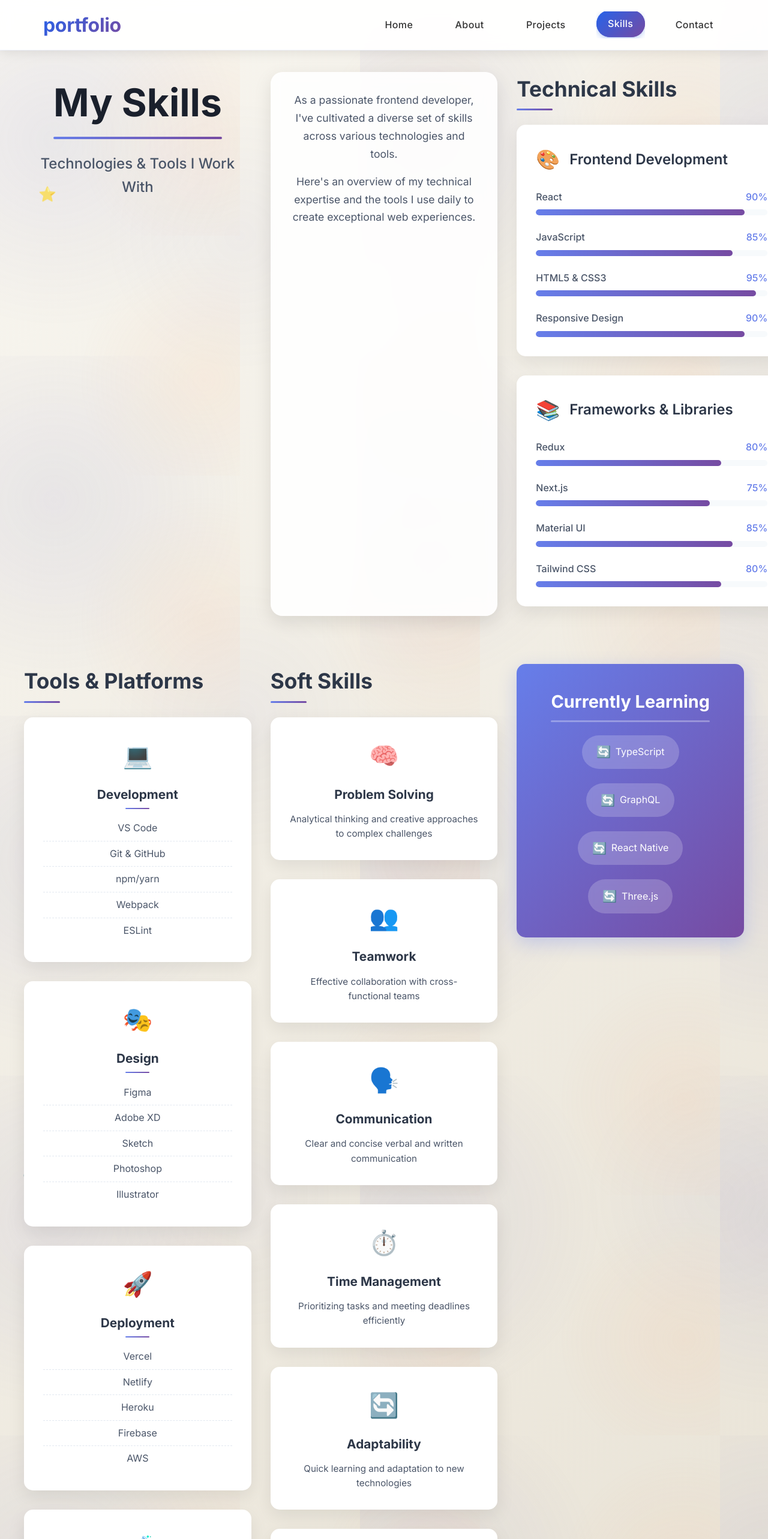
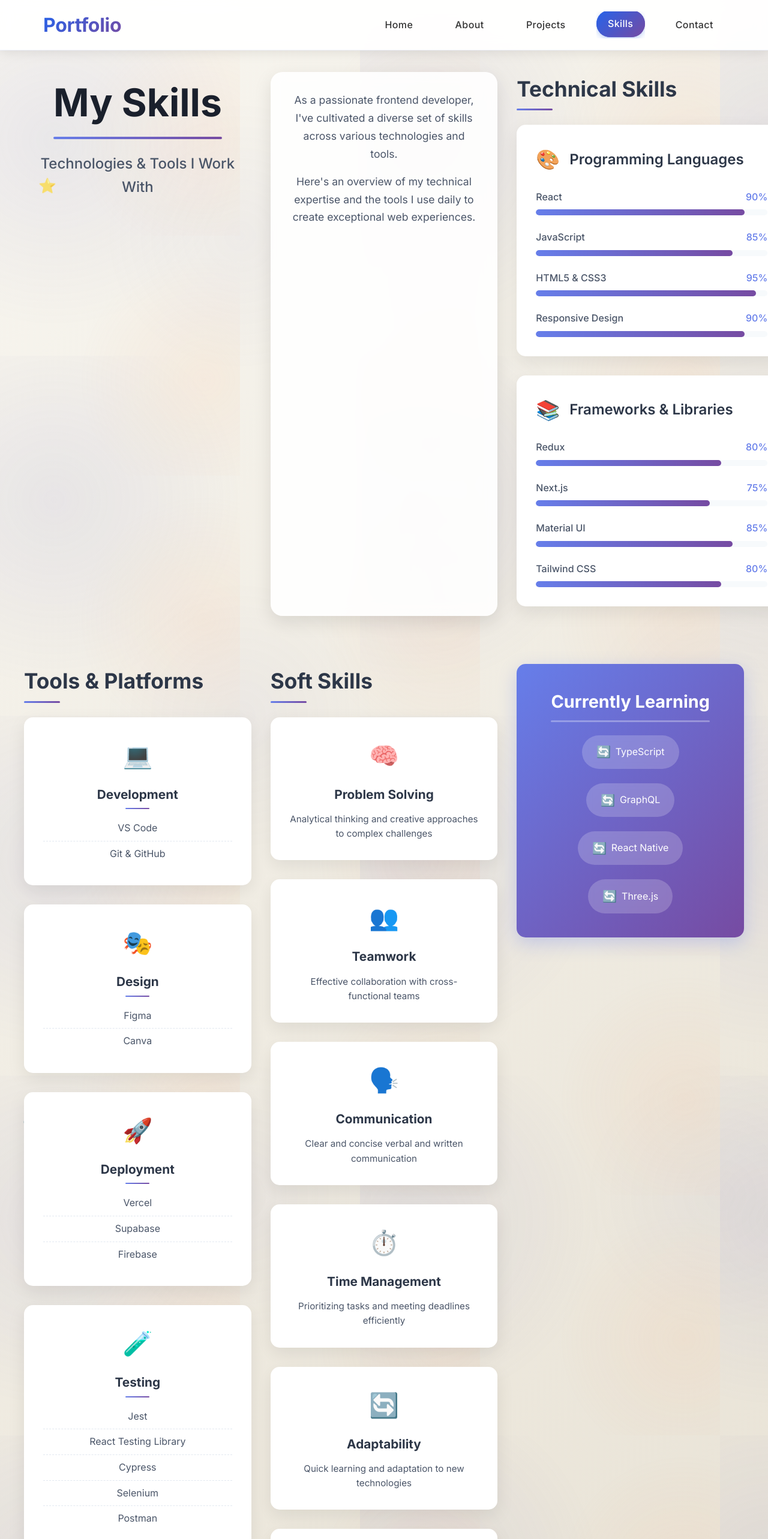
Before and after one commit to keval15-ui/Portfolio, a React (Create React App) app in the folder frontend/: page /skills in a window 1280 px wide. Shown: the top 2566 px of the page at 60% size. Built offline with nearby package versions, Linux system fonts and the light colour scheme.

Commit message:
small changes

```diff
--- a/frontend/package.json
+++ b/frontend/package.json
@@ -10,6 +10,7 @@
     "@testing-library/user-event": "^13.5.0",
     "react": "^19.1.1",
     "react-dom": "^19.1.1",
+    "react-icons": "^5.5.0",
     "react-router-dom": "^7.7.1",
     "react-scripts": "5.0.1",
     "web-vitals": "^2.1.4"
--- a/frontend/src/components/contact.jsx
+++ b/frontend/src/components/contact.jsx
@@ -1,5 +1,6 @@
 import React, { useState, useRef } from 'react';
 import emailjs from '@emailjs/browser';
+import { FaGithub } from 'react-icons/fa'; // Add this import
 import './contact.css';
 
 const Contact = () => {
@@ -224,7 +225,7 @@ const Contact = () => {
               </div>
 
               <div className="connect-card">
-                <div className="connect-icon">🤖</div>
+                <div className="connect-icon"><FaGithub /></div>
                 <h3>GitHub</h3>
                 <p>Check out my code repositories:</p>
                 <a href="https://github.com/keval15-ui" target="_blank" rel="noopener noreferrer" className="connect-link">
--- a/frontend/src/components/header.jsx
+++ b/frontend/src/components/header.jsx
@@ -38,7 +38,7 @@ const Header = () => {
       <nav className="navbar">
         <div className="nav-brand">
           <Link to="/" onClick={closeMobileMenu}>
-            <h2>portfolio</h2>
+            <h2>Portfolio</h2>
           </Link>
         </div>
 
--- a/frontend/src/components/home.css
+++ b/frontend/src/components/home.css
@@ -370,6 +370,14 @@
   background: linear-gradient(135deg, #764ba2, #667eea);
 }
 
+/* Profile Image */
+.profile-image {
+  width: 100%;
+  height: 100%;
+  object-fit: cover;
+  border-radius: 8px;
+}
+
 /* Animation Keyframes */
 @keyframes nameGlow {
   0%, 100% {
--- a/frontend/src/components/home.jsx
+++ b/frontend/src/components/home.jsx
@@ -1,5 +1,6 @@
 import React from 'react';
 import { useNavigate } from 'react-router-dom';
+import { FaGithub } from 'react-icons/fa';  // Import GitHub icon
 import './home.css';
 
 const Home = () => {
@@ -65,7 +66,11 @@ const Home = () => {
             <div className="photo-frame">
               <div className="frame-inner">
                 <div className="placeholder-photo">
-                  👨‍💻
+                  <img
+                    src="/meraphoto.jpg"
+                    alt="Keval Solankure"
+                    className="profile-image"
+                  />
                 </div>
                 <div className="frame-caption">
                   That's me!
@@ -110,7 +115,7 @@ const Home = () => {
             <span>LinkedIn</span>
           </a>
           <a href="https://github.com/keval15-ui" className="social-link github" target="_blank" rel="noopener noreferrer">
-            <span className="social-icon">🤖</span>
+            <span className="social-icon"><FaGithub /></span>
             <span>GitHub</span>
           </a>
         </div>
--- a/frontend/src/components/skill.jsx
+++ b/frontend/src/components/skill.jsx
@@ -38,7 +38,7 @@ const Skills = () => {
             <div className="skill-category">
               <div className="category-header">
                 <div className="category-icon">🎨</div>
-                <h3>Frontend Development</h3>
+                <h3> Programming Languages</h3>
               </div>
 
               <div className="skill-bars">
@@ -147,9 +147,7 @@ const Skills = () => {
               <ul className="tool-list">
                 <li>VS Code</li>
                 <li>Git & GitHub</li>
-                <li>npm/yarn</li>
-                <li>Webpack</li>
-                <li>ESLint</li>
+
               </ul>
             </div>
 
@@ -158,10 +156,10 @@ const Skills = () => {
               <h3>Design</h3>
               <ul className="tool-list">
                 <li>Figma</li>
-                <li>Adobe XD</li>
-                <li>Sketch</li>
-                <li>Photoshop</li>
-                <li>Illustrator</li>
+                <li>Canva</li>
+
+
+
               </ul>
             </div>
 
@@ -170,10 +168,9 @@ const Skills = () => {
               <h3>Deployment</h3>
               <ul className="tool-list">
                 <li>Vercel</li>
-                <li>Netlify</li>
-                <li>Heroku</li>
+                <li>Supabase</li>
                 <li>Firebase</li>
-                <li>AWS</li>
+
               </ul>
             </div>
 
```
Also changed, not shown: frontend/public/meraphoto.jpg (added), 1 other file (tests, documents, lock files or other folders).
